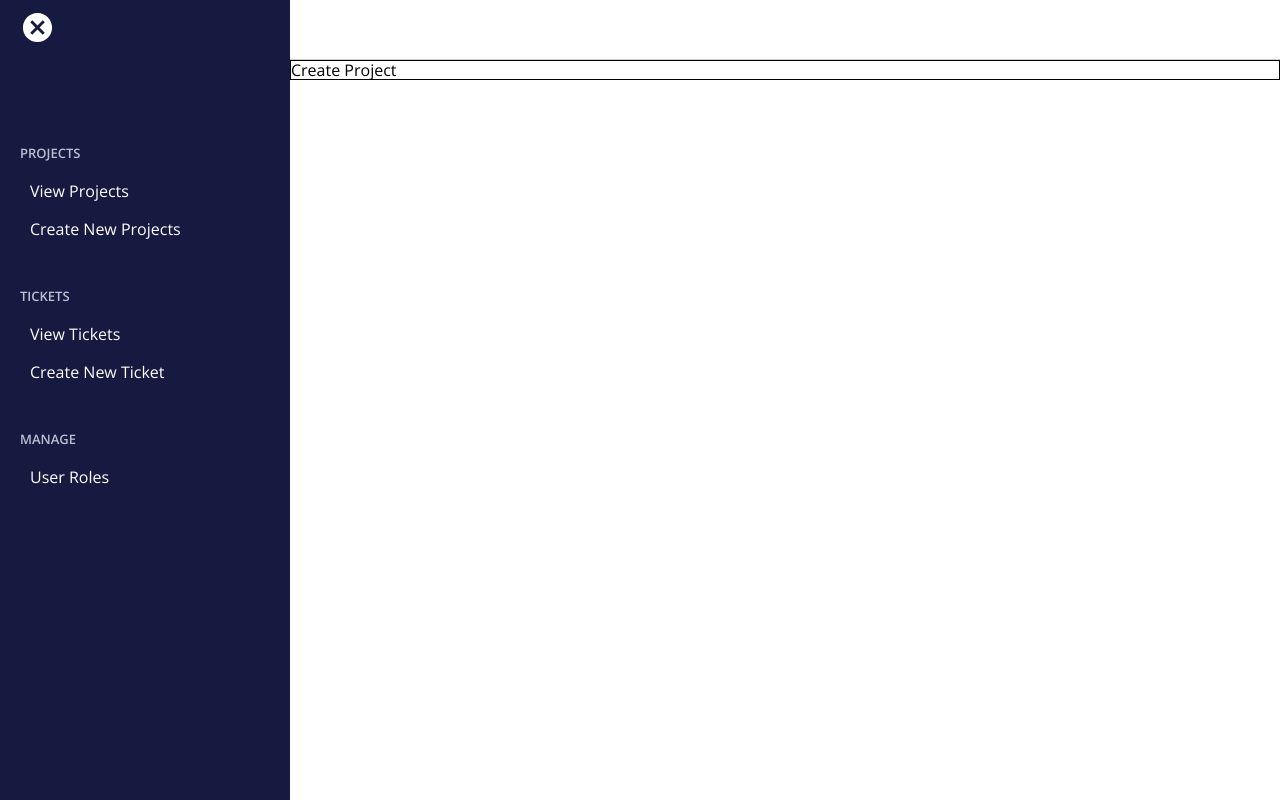
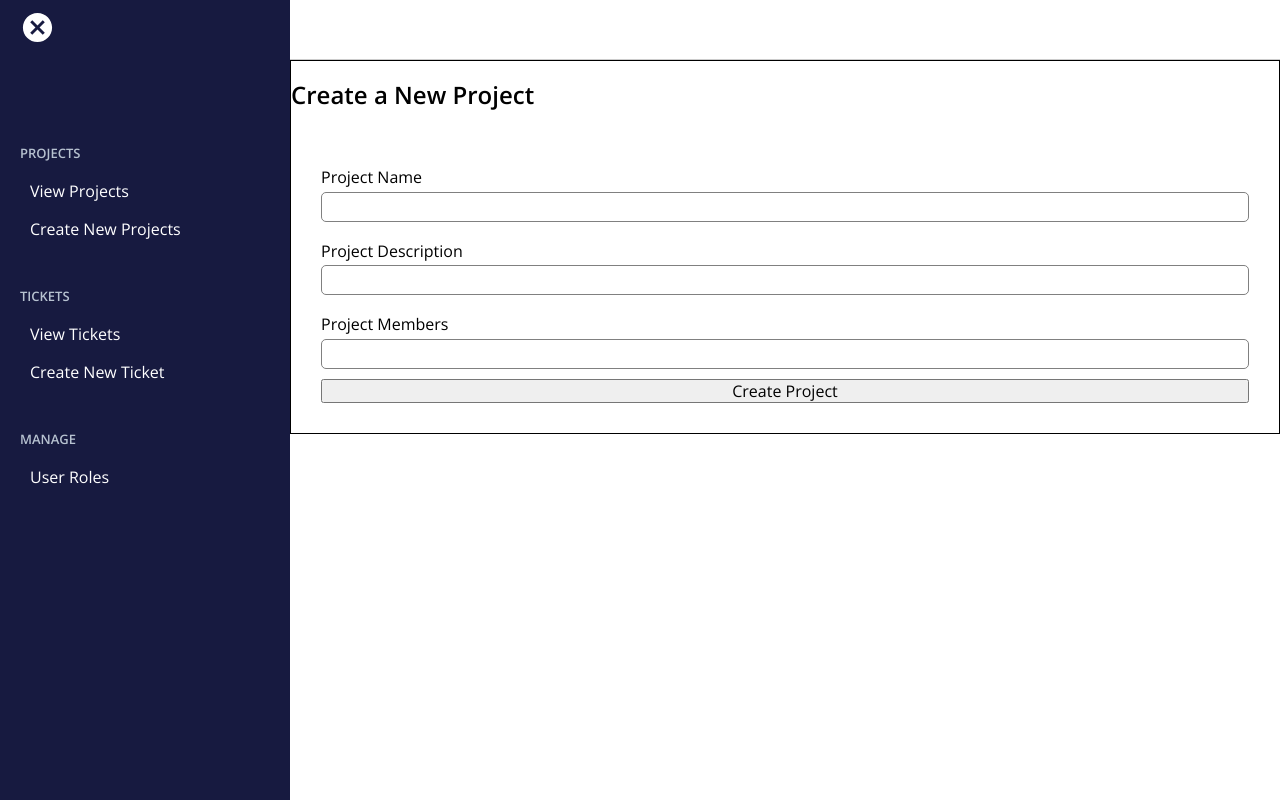
Before and after one commit to stevenGarciaDev/BugTrackerUI, a React (Create React App) app: page /project/create in a window 1280 px wide. Built offline with nearby package versions, Linux system fonts and the light colour scheme.

Commit message:
Update create project component

```diff
--- a/src/pages/create-project/create-project.js
+++ b/src/pages/create-project/create-project.js
@@ -1,9 +1,61 @@
-import React from 'react';
+/* eslint-disable jsx-a11y/label-has-associated-control */
+import React, { useState } from 'react';
+import styled from 'styled-components';
 
-const CreateProject = () => (
-  <div>
-    Create Project
-  </div>
-);
+const Form = styled.form`
+  display: flex;
+  flex-direction: column;
+  padding: 30px;
+`;
+
+const InputContainer = styled.div`
+  display: flex;
+  flex-direction: column;
+  margin: 10px 0px;
+`;
+
+const Input = styled.input`
+  border: 1px solid gray;
+  border-radius: 5px;
+  height: 30px;
+  margin-top: 5px;
+  outline: none;
+  padding: 5px;
+`;
+
+const CreateProject = () => {
+  const [name, setName] = useState('');
+  const [description, setDescription] = useState('');
+  const [members, setMembers] = useState('');
+  return (
+    <div>
+      <h2>Create a New Project</h2>
+      <Form>
+        <InputContainer>
+          <label htmlFor="name">Project Name</label>
+          <Input
+            type="text"
+            id="name"
+            name="name"
+            value={name}
+            onChange={(e) => setName(e.target.value)}
+          />
+        </InputContainer>
+
+        <InputContainer>
+          <label htmlFor="description">Project Description</label>
+          <Input type="text" id="description" name="description" value={description} onChange={(e) => setDescription(e.target.value)} />
+        </InputContainer>
+
+        <InputContainer>
+          <label htmlFor="members">Project Members</label>
+          <Input type="text" id="members" name="members" value={members} onChange={(e) => setMembers(e.target.value)} />
+        </InputContainer>
+
+        <button type="submit">Create Project</button>
+      </Form>
+    </div>
+  );
+};
 
 export default CreateProject;
```
